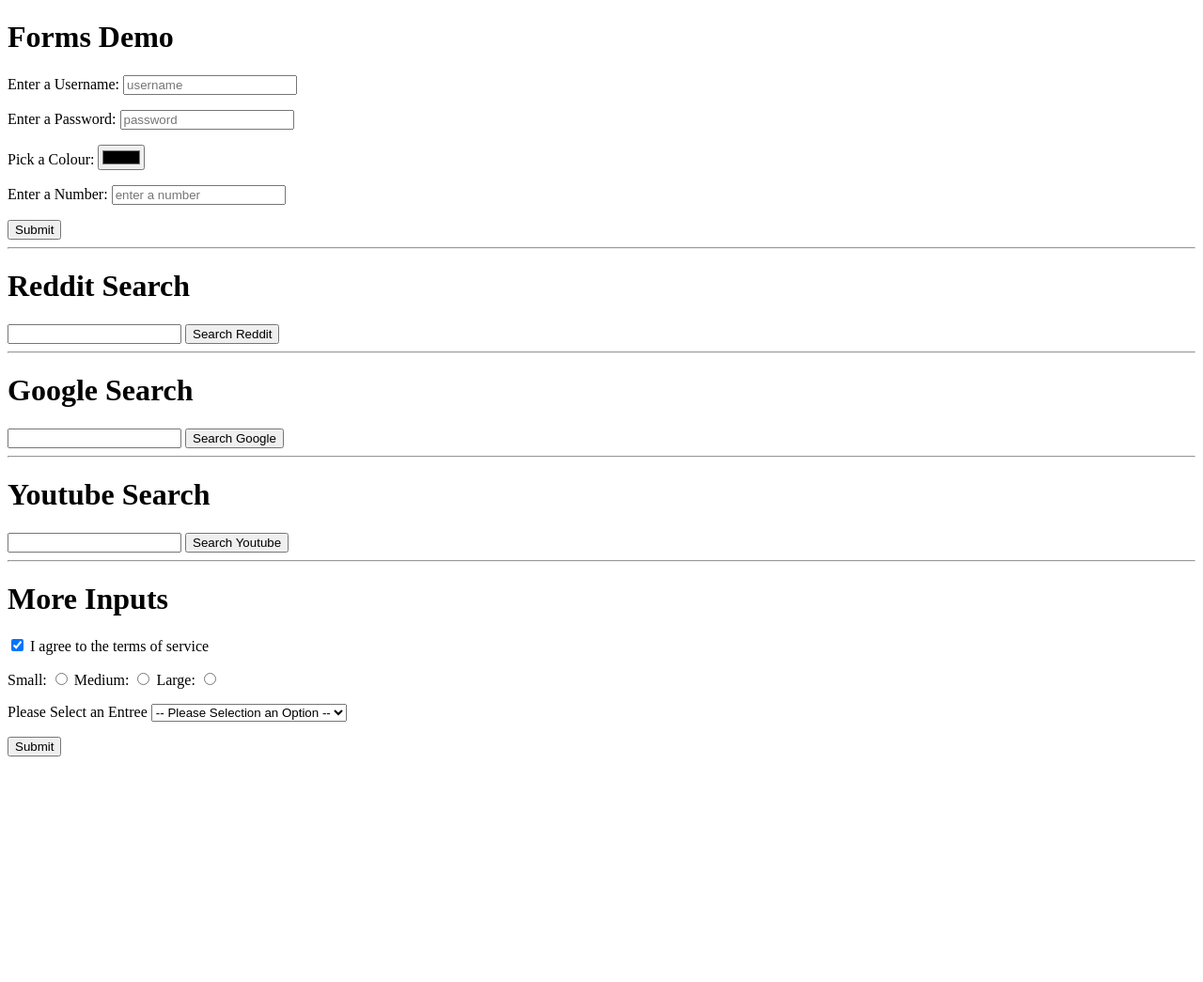
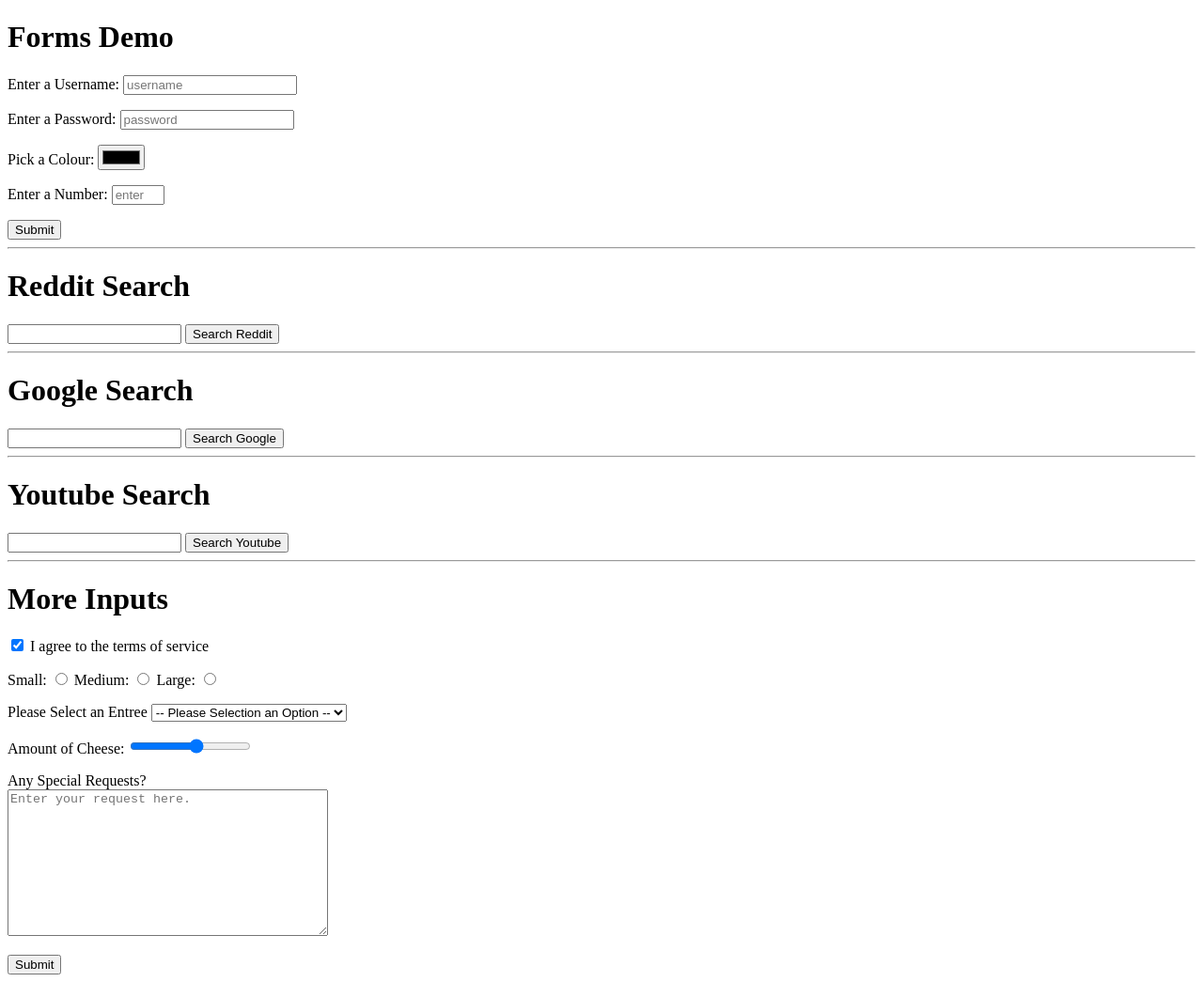
Before and after one commit to nicholasbeaumont/webBootcamp, a plain HTML site: page Section5/forms.html in a window 1280 px wide. Shown: the whole page at 94% size. Before the commit the page ends 813 px from the top, so only its background shows below. Drawn offline with Linux system fonts and the light colour scheme.

Commit message:
Range & text area

```diff
--- a/Section5/forms.html
+++ b/Section5/forms.html
@@ -39,6 +39,8 @@
           type="number"
           placeholder="enter a number"
           name="num"
+          min="1"
+          max="10"
         />
       </p>
       <button>Submit</button>
@@ -89,6 +91,21 @@
           <option value="steak">Steak</option>
         </select>
       </p>
+      <p>
+        <label for="cheese">Amount of Cheese: </label>
+        <input type="range" id="cheese" min="1" max="10" name="cheese_level" />
+      </p>
+      <p>
+        <label for="">Any Special Requests?</label>
+        <br />
+        <textarea
+          name="requests"
+          id="requests"
+          cols="40"
+          rows="10"
+          placeholder="Enter your request here."
+        ></textarea>
+      </p>
       <button>Submit</button>
     </form>
   </body>
```
